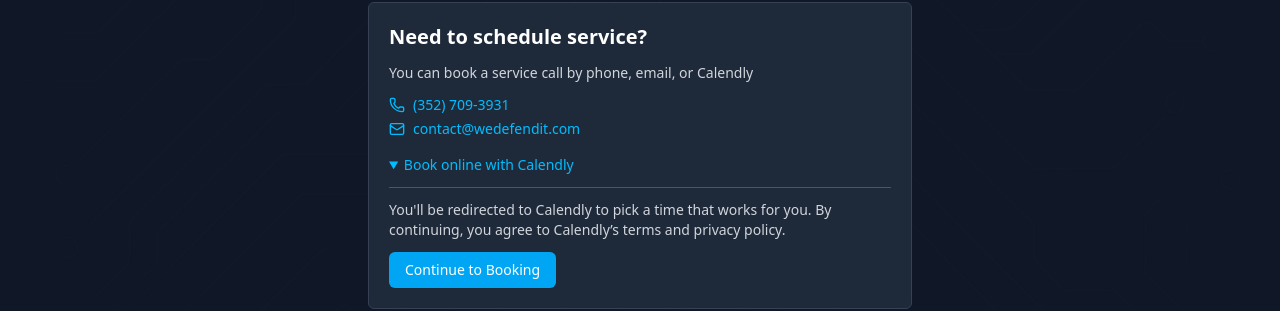
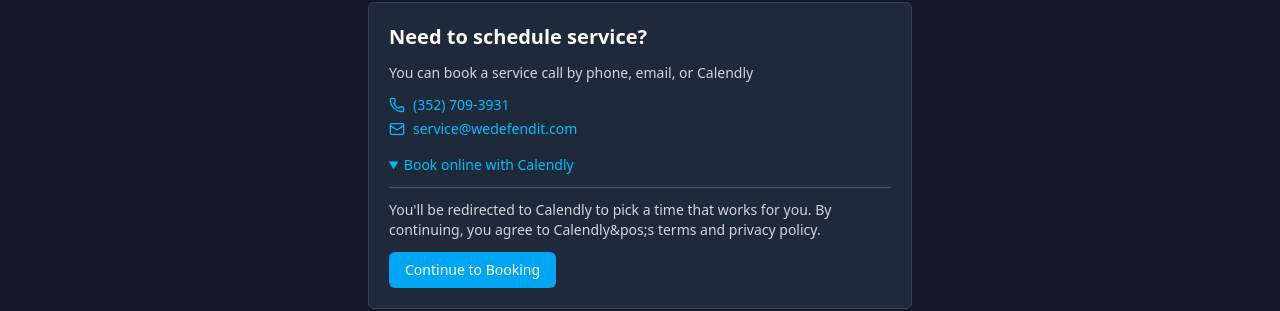
Before and after one commit to defendit/defendit, a Next.js app: page /services in a window 1280 px wide. Both pictures are taken after a click on the heading "Book online with Calendly". Shown: the part 3305-3616 px from the top of the page. Built offline with nearby package versions, Linux system fonts and the light colour scheme.

Commit message:
Adjusted Calendly link

```diff
--- a/src/components/BookOnline.tsx
+++ b/src/components/BookOnline.tsx
@@ -26,7 +26,7 @@ export function BookOnline() {
               href="mailto:service@wedefendit.com"
               className="hover:underline text-blue-600 dark:text-sky-400"
             >
-              contact@wedefendit.com
+              service@wedefendit.com
             </a>
           </li>
         </ul>
@@ -38,11 +38,11 @@ export function BookOnline() {
           <div className="mt-3 border-t border-gray-300 dark:border-gray-600 pt-3 space-y-3 text-sm">
             <p>
               You&apos;ll be redirected to Calendly to pick a time that works
-              for you. By continuing, you agree to Calendly’s terms and privacy
-              policy.
+              for you. By continuing, you agree to Calendly&pos;s terms and
+              privacy policy.
             </p>
             <a
-              href="https://calendly.com/wedefendit/30min"
+              href="https://calendly.com/wedefendit/service"
               target="_blank"
               rel="noopener noreferrer"
               className="inline-block px-4 py-2 rounded-md bg-blue-500 text-white hover:bg-blue-600 dark:bg-sky-500 dark:hover:bg-sky-600 transition font-medium"
```
